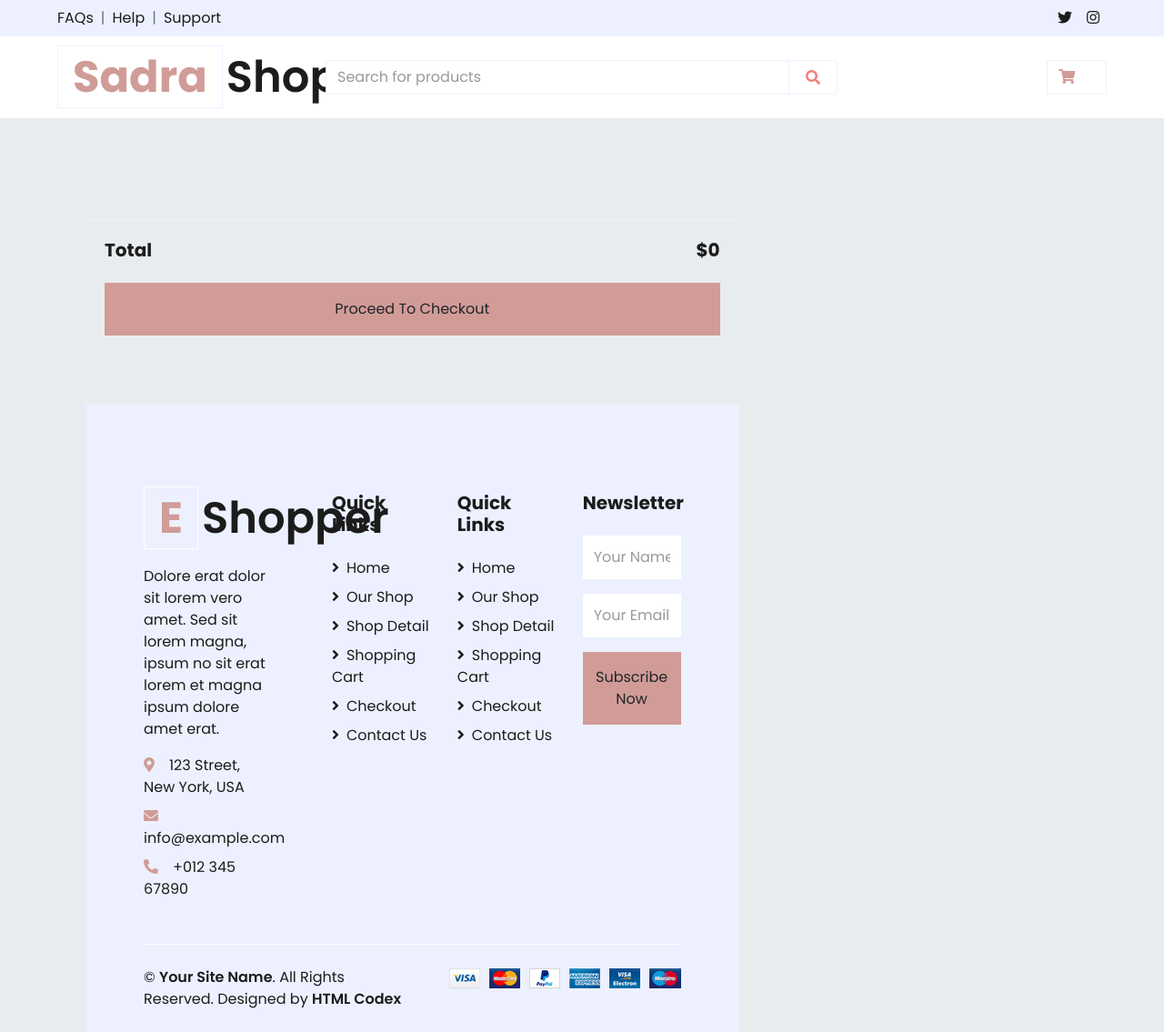
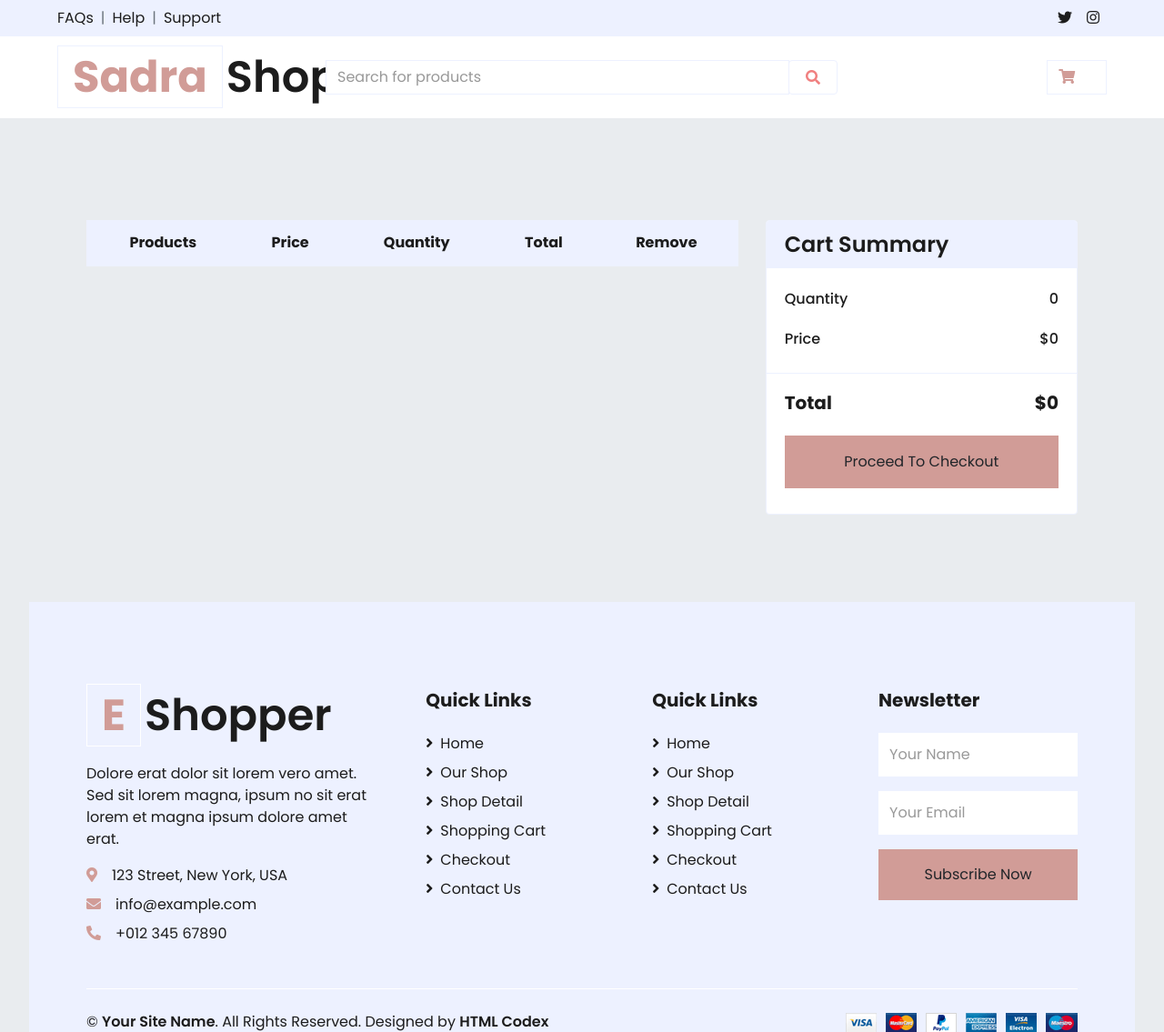
Before and after one commit to HamedSojodi/sadra-shoes, a Django app: page /orders/cart/ in a window 1280 px wide. Shown: the top 1135 px of the page at 91% size. Run offline with Django 4.2, Linux system fonts and the light colour scheme; lists and menus that the app fills with data are empty; some libraries are stand-ins or nearby versions.

Commit message:
create total quantity for cart.py

```diff
--- a/orders/cart.py
+++ b/orders/cart.py
@@ -44,6 +44,10 @@ class Cart:
     def get_total_price(self):
         return sum(int(item['price']) * item['quantity'] for item in self.cart.values())
 
+    def get_total_quantity(self):
+        return sum(item['quantity'] for item in self.cart.values())
+
+
     def clear(self):
         del self.session[CART_SESSION_ID]
         self.save()
--- a/orders/models.py
+++ b/orders/models.py
@@ -17,6 +17,7 @@ class Order(models.Model):
 
     def __str__(self):
         return f'{self.user}-{str(self.id)}'
+
 
     def get_total_price(self):
         total = sum(item.get_cost() for item in self.items.all())
--- a/orders/templates/orders/cart.html
+++ b/orders/templates/orders/cart.html
@@ -75,8 +75,10 @@
                         <th>Remove</th>
                     </tr>
                     </thead>
+                     {% for item in cart %}
+
                     <tbody class="align-middle">
-                    {% for item in cart %}
+
                         <tr>
                             <td class="align-middle"><img src="{{ item.product.image.url }}" alt="" style="width: 50px;">
                             </td>
@@ -93,9 +95,12 @@
 
 
                     </tbody>
+                    {% endfor %}
                 </table>
             </div>
+
             <div class="col-lg-4">
+
 
                 <div class="card border-secondary mb-5">
                     <div class="card-header bg-secondary border-0">
@@ -104,14 +109,15 @@
                     <div class="card-body">
                         <div class="d-flex justify-content-between mb-3 pt-1">
                             <h6 class="font-weight-medium">Quantity</h6>
-                            <h6 class="font-weight-medium">{{ item.quantity }}</h6>
+                            <h6 class="font-weight-medium">{{ cart.get_total_quantity }}</h6>
+
                         </div>
                         <div class="d-flex justify-content-between">
                             <h6 class="font-weight-medium">Price</h6>
-                            <h6 class="font-weight-medium">${{ item.price }}</h6>
+                            <h6 class="font-weight-medium">${{ cart.get_total_price }}</h6>
                         </div>
-                        {% endfor %}
                     </div>
+
                     <div class="card-footer border-secondary bg-transparent">
                         <div class="d-flex justify-content-between mt-2">
                             <h5 class="font-weight-bold">Total</h5>
```
